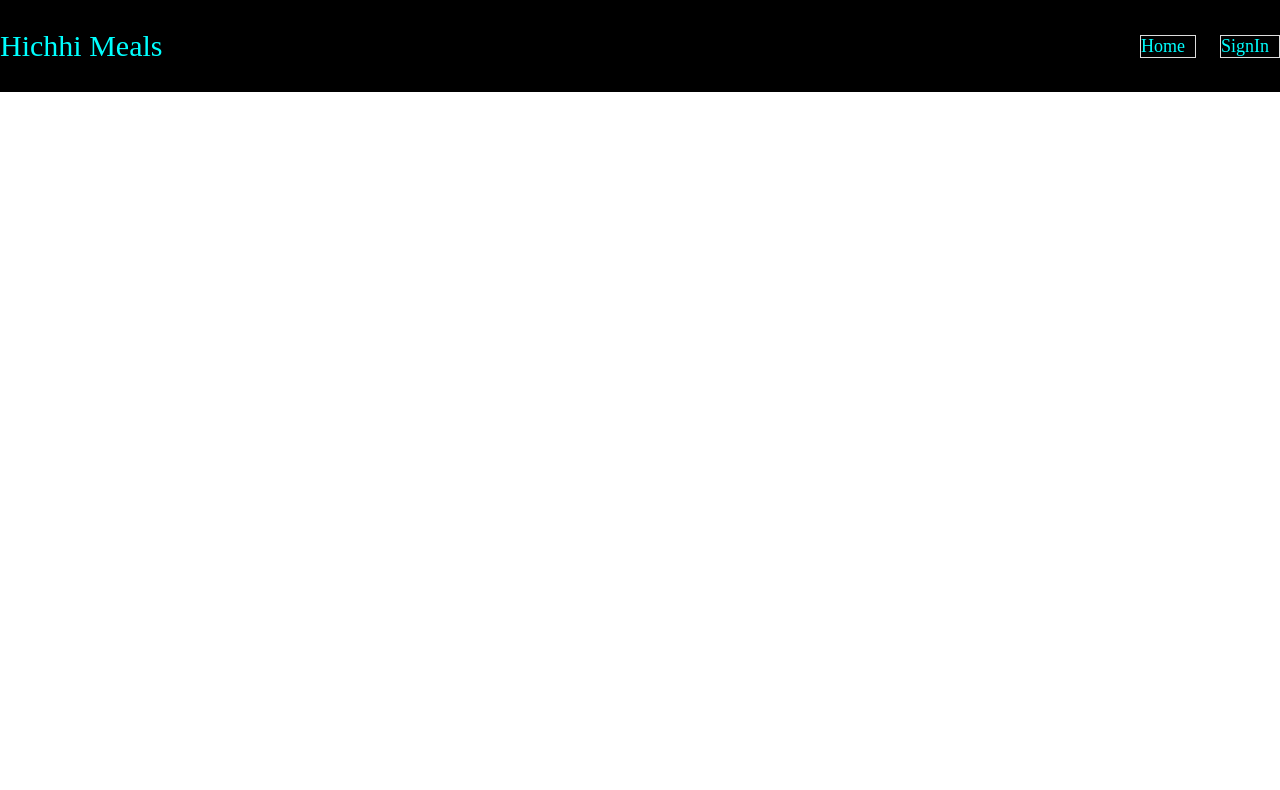
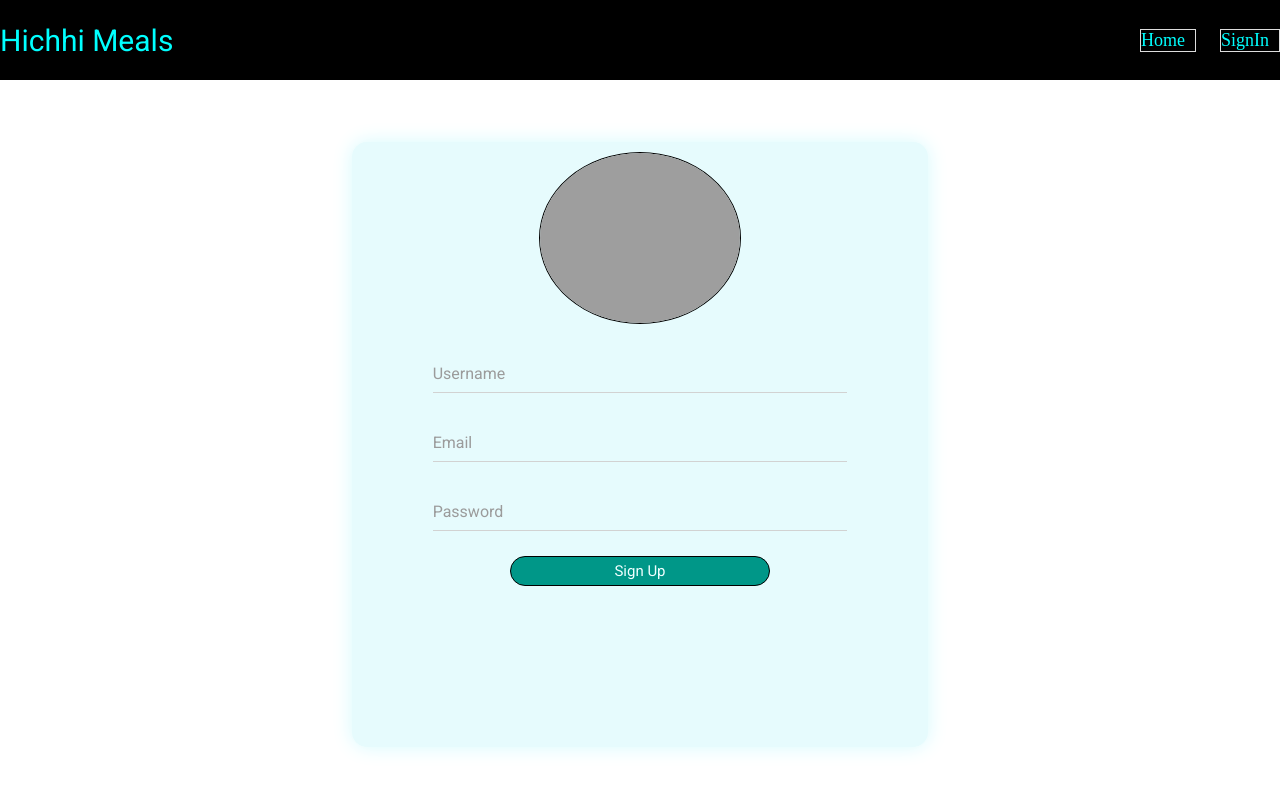
Before and after one commit to ENYMY/jwt-with-context-api, a React (Create React App) app: page / in a window 1280 px wide. Shown: the top 790 px of the page. Built offline with nearby package versions, Linux system fonts and the light colour scheme; grey boxes are pictures that could not be loaded.

Commit message:
add signup page

```diff
--- a/src/App.css
+++ b/src/App.css
@@ -1,4 +1,29 @@
 .App {
   margin: 0;
   padding: 0;
+  display: flex;
+  flex-direction: column;
+  width: 100vw;
+  height: 100vh;
+  gap: 10px;
 }
+
+.nav {
+  flex:0.1;
+  background-color: aliceblue;
+  width: 100%;
+  height: 100%;
+}
+
+.pages {
+  flex: 0.9;
+  position: relative;
+  /* border: 1px solid; */
+
+  width: 100%;
+  height: 100%;
+  display: flex;
+  flex-direction: column;
+  justify-content: center;
+  align-items: center;
+}
--- a/src/App.js
+++ b/src/App.js
@@ -1,10 +1,17 @@
 import "./App.css";
 import Navbar from "./components/Navbar";
+import SignupPage from "./components/Pages/SignupPage";
 
 function App() {
   return (
     <div className='App'>
-      <Navbar />
+      <div className='nav'>
+        <Navbar />
+      </div>
+
+      <div className='pages'>
+        <SignupPage />
+      </div>
     </div>
   );
 }
--- a/src/components/Navbar.module.css
+++ b/src/components/Navbar.module.css
@@ -1,20 +1,19 @@
 .nav {
   width: 100vw;
-    height: 11.5vh;
+  height: 10vh;
   background-color: black;
   display: flex;
   align-items: center;
   gap: 24px;
   color: aqua;
   position: fixed;
+  z-index: 1;
 }
 
 .appTitle {
-
   color: aqua;
   flex: 0.2;
   font-size: 30px;
-
 }
 
 .links {
@@ -32,7 +31,7 @@
   padding-right: 10px;
   font-size: 18px;
   border: 1px solid #ddd;
-
+  align-self: center;
 }
 
 .links li:hover {
--- a/src/components/Pages/SignupPage.js
+++ b/src/components/Pages/SignupPage.js
@@ -1,7 +1,54 @@
 import React from "react";
 import classes from "./SignupPage.module.css";
 const SignupPage = () => {
-  return <div>SignupPage</div>;
+  return (
+    <div className={classes.container}>
+      <img
+        className={classes.image}
+        src='https://encrypted-tbn0.gstatic.com/images?q=tbn:ANd9GcQUHK_xd4GHWvzXkA3DygGiU3---JdQdHXbA_uTguFvckcwsMDakFodlYlaQMv4p6fWM5I&usqp=CAU'
+        alt='A cricketer'
+      />
+
+      <form className={classes.container__form}>
+        <div className={classes.input__field}>
+          <input
+            type='text'
+            placeholder='enymy7'
+            id='username'
+            className={classes.input}
+          />
+          <label htmlFor='username' className={classes.label}>
+            Username
+          </label>
+        </div>
+        <div className={classes.input__field}>
+          <input
+            type='email'
+            placeholder='enymy7@gmail.com'
+            id='email'
+            className={classes.input}
+          />
+          <label htmlFor='email' className={classes.label}>
+            Email
+          </label>
+        </div>
+        <div className={classes.input__field}>
+          <input
+            type='password'
+            id='password'
+            className={classes.input}
+            placeholder='**'
+          />
+          <label htmlFor='password' className={classes.label}>
+            Password
+          </label>
+        </div>
+        <button type='submit' className={classes.form__button}>
+          Sign Up
+        </button>
+      </form>
+    </div>
+  );
 };
 
 export default SignupPage;
--- a/src/components/Pages/SignupPage.module.css
+++ b/src/components/Pages/SignupPage.module.css
@@ -0,0 +1,99 @@
+
+.container {
+    background-color: rgb(230, 251, 253);
+    width: 45%;
+    height: 85%;
+    border-radius: 15px;
+    box-shadow: 0px 0px 20px rgb(214, 250, 253);
+    display: flex;
+    flex-direction: column;
+    gap: 10px;
+    align-items: center;
+}
+
+
+.image {
+    border: 1px solid;
+    border-radius: 50%;
+    width:200px;
+    height: 170px;
+    margin-top:10px ;
+}
+.container__form {
+    display: flex;
+    flex-direction: column;
+    height: 50px;
+    width: 90%;
+    align-items: center;
+    /* border: 1px solid; */
+
+}
+
+.input__field{
+    display: flex;
+    flex-direction: column;
+    width: 80%;
+    margin: 10px;
+    font-size: 16px;
+    position: relative;
+    padding: 15px 0 0;
+    margin-top: 10px;
+}
+
+.input {
+    font-family: inherit;
+  width: 100%;
+  border: 0;
+  border-bottom: 1px solid #d2d2d2;
+  outline: 0;
+  font-size: 16px;
+  color: #212121;
+  padding: 7px 0;
+  background: transparent;
+  transition: border-color 0.2s;
+}
+
+.input::placeholder {
+    color: transparent;
+}
+
+.input:placeholder-shown ~ .label {
+    top:20px;
+    font-size: 16px;
+    cursor: text;
+}
+
+.label,
+.input:focus ~ .label {
+  position: absolute;
+  top: 0;
+  display: block;
+  transition: 0.2s;
+  font-size: 12px;
+  color: #9b9b9b;
+}
+
+.input:focus ~ .label {
+    color: #009788;
+  }
+
+.input:focus {
+    padding-bottom: 6px;
+    border-bottom: 2px solid #009788;
+  }
+
+
+  .form__button {
+    border-style: none;
+    width: 50%;
+    height: 100%;
+    font-family: inherit;
+    font-size: 15px;
+    color: azure;
+    background-color: #009788;
+    border-radius: 15px;
+    border: 1px solid #000;
+    margin-top: 15px;
+    padding: 5px;
+    align-self: center;
+  }
--- a/src/index.css
+++ b/src/index.css
@@ -1,3 +1,10 @@
+@import url(https://fonts.googleapis.com/css?family=Roboto);
+
+html {
+  font-family: 'Roboto', sans-serif;
+}
+
+
 body {
   margin: 0;
   padding: 0;
```
Lines whose indentation alone changed are shown as unchanged.
